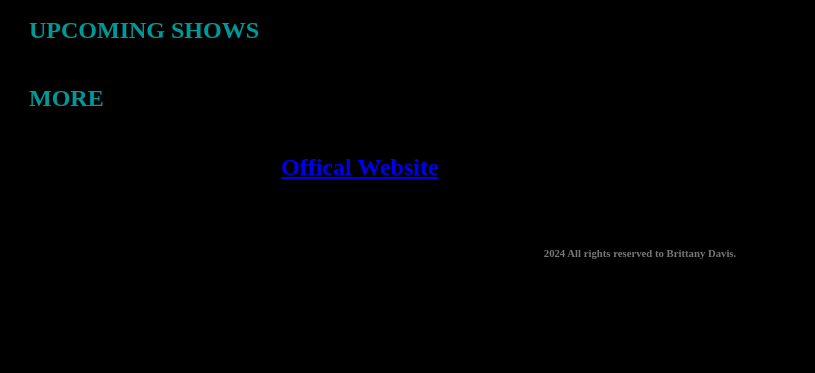
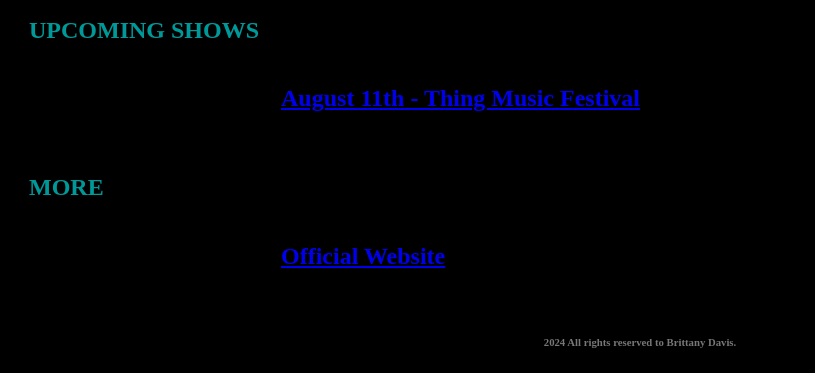
Before and after one commit to pbarry25/pbarry25.github.io, a plain HTML site: page index.html in a window 1280 px wide. Shown: the part 1080-1453 px from the top of the page, without its empty margins (0-815 px from the left). Before the commit the page ends 1364 px from the top, so only its background shows below. Drawn offline with Linux system fonts and the light colour scheme.

Commit message:
Add Thing date.

```diff
--- a/index.html
+++ b/index.html
@@ -24,12 +24,16 @@
 <TR>
 <TD><FONT COLOR='#009999'><H2>UPCOMING SHOWS</H2></FONT></TD><TD></TD>
 </TR>
+<TR>
+<TD></TD><TD><FONT COLOR='#999999'><H2><A HREF='https://thingnw.org/lineup#/'>August 11th - Thing Music Festival</A></H2></FONT></TD><TD></TD>
+</TR>
+<TR></TR>
 
 <TR>
 <TD><FONT COLOR='#009999'><H2>MORE</H2></FONT></TD><TD></TD>
 </TR>
 <TR>
-<TD></TD><TD><FONT COLOR='#999999'><H2><A HREF='https://brittanydavismusic.net/'>Offical Website</A></H2></FONT></TD><TD></TD>
+<TD></TD><TD><FONT COLOR='#999999'><H2><A HREF='https://brittanydavismusic.net/'>Official Website</A></H2></FONT></TD><TD></TD>
 </TR>
 
 </TABLE>
```
